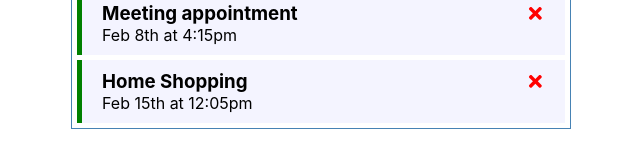
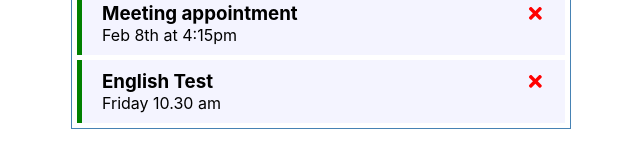
Before and after one commit to zamanshahed/react-task-tracker, a React (Create React App) app: page / in a window 1280 px wide. Shown: the part 475-638 px from the top of the page, without its empty margins (319-959 px from the left). Built offline with nearby package versions, Linux system fonts and the light colour scheme; data requests are answered from the project's data file.

Commit message:
add and delete synced with backend

```diff
--- a/db.json
+++ b/db.json
@@ -13,11 +13,10 @@
       "reminder": true
     },
     {
-        "id": 3,
-        "text": "Home Shopping",
-        "day": "Feb 15th at 12:05pm",
-        "reminder": true
+      "text": "English Test",
+      "day": "Friday 10.30 am",
+      "reminder": true,
+      "id": 3
     }
-
   ]
 }
--- a/src/App.js
+++ b/src/App.js
@@ -30,16 +30,29 @@ const fetchTasks = async () => {
 
 
 //add task
-const addTask = (task) => {
-  const id = Math.floor(Math.random()*10000)+11
-  console.log(task)
-  console.log(id)
-  const newTask = {id, ...task}
-  setTasks([...tasks, newTask])
+const addTask = async (task) => {
+  const res = await fetch('http://localhost:8000/tasks', {method: 'POST', headers:{
+    'Content-type':'application/json'
+    },
+    body: JSON.stringify(task)
+})
+
+  const data = await res.json()
+  setTasks([...tasks, data])
+
+  // const id = Math.floor(Math.random()*10000)+11
+  // console.log(task)
+  // console.log(id)
+  // const newTask = {id, ...task}
+  // setTasks([...tasks, newTask])
+
+
 }
 
 //delete task
-const deleteTask = (id) => {
+const deleteTask = async (id) => {
+  await fetch(`http://localhost:8000/tasks/${id}`, {method:'DELETE'})
+
   setTasks(tasks.filter((task)=> task.id !== id))
 }
 
```
Also changed, not shown: 1 other file (tests, documents, lock files or other folders). Lines whose indentation alone changed are shown as unchanged.
